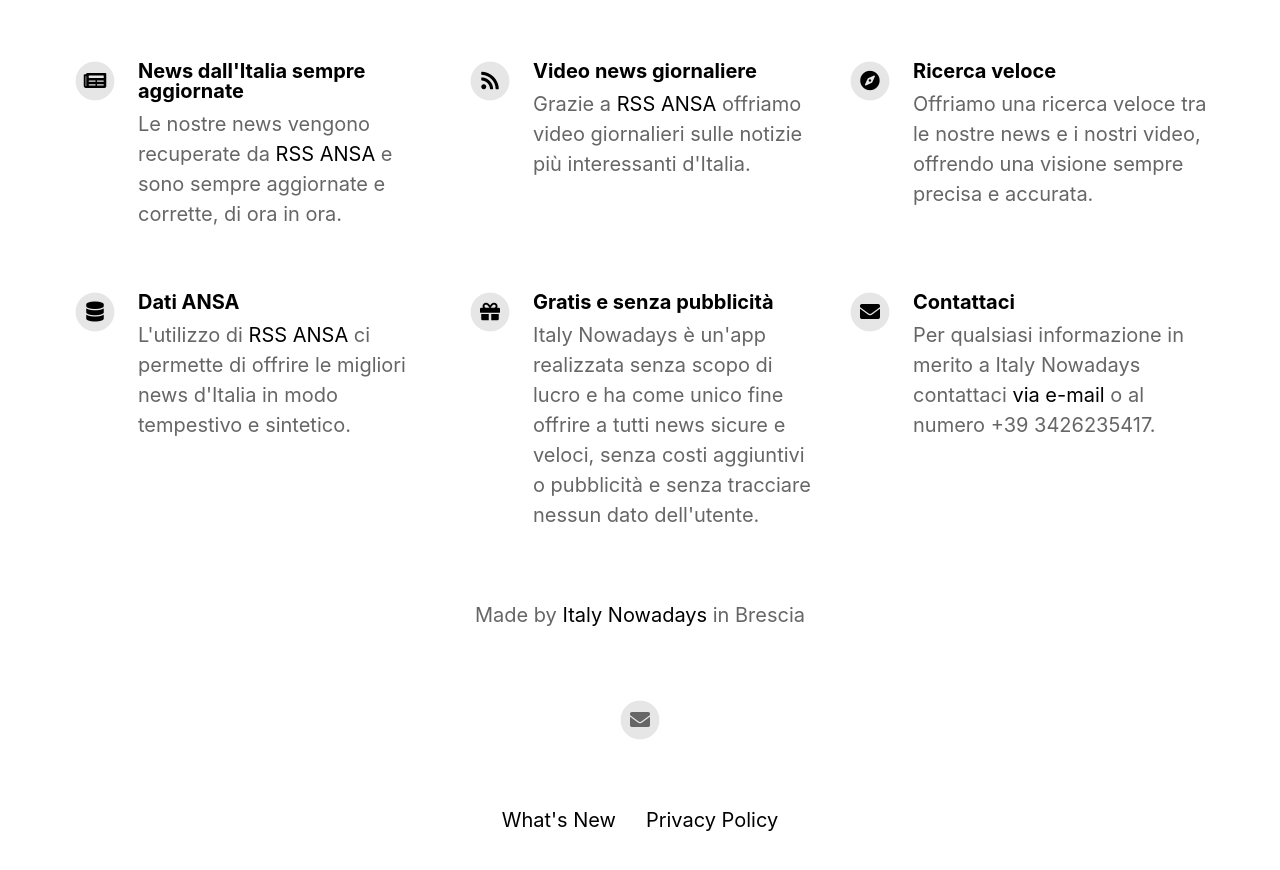
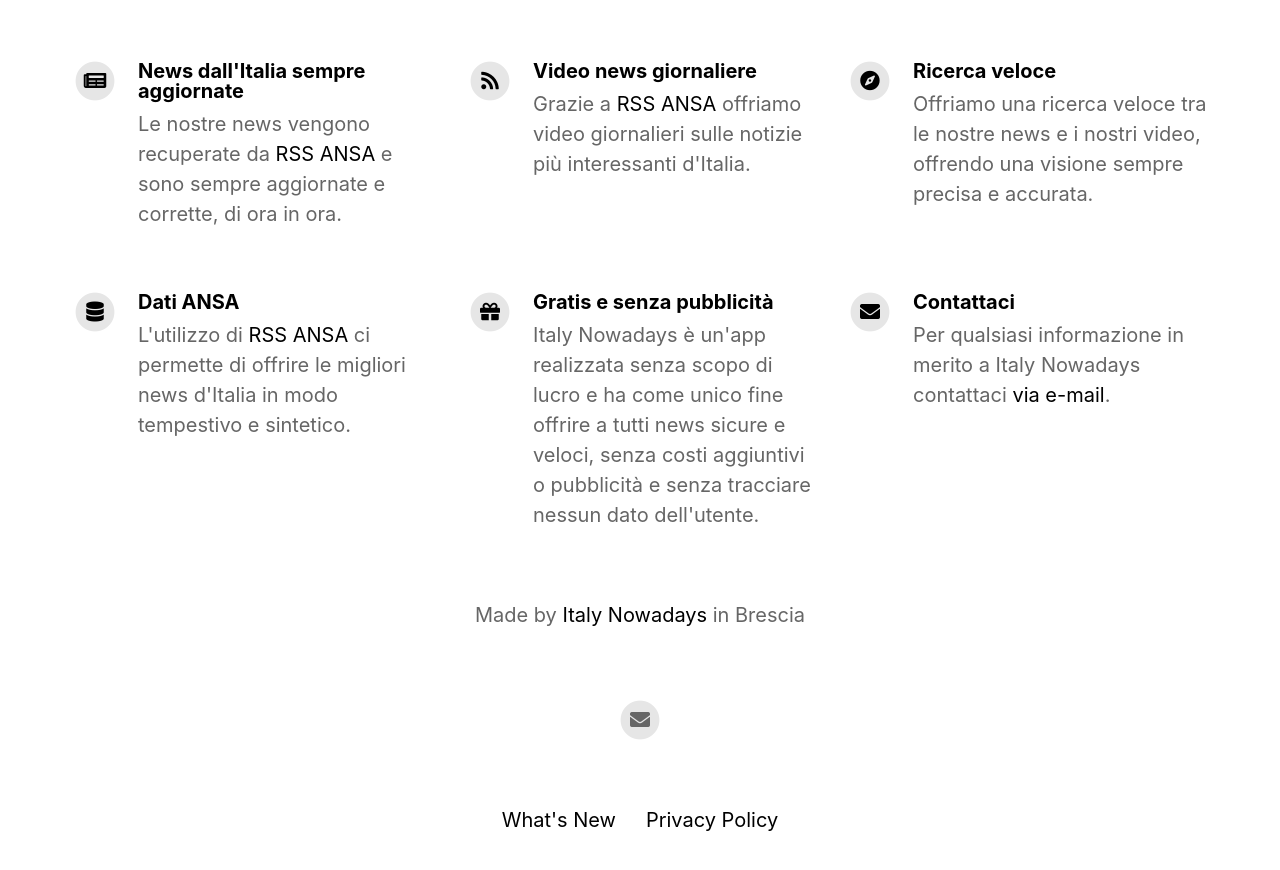
Before and after one commit to dariopellegrini/italynowadays, a Jekyll site: the page built from index.html, in a window 1280 px wide and 900 px high, scrolled down 1023 px. Shown: the top 870 px of the window. Built offline with Jekyll 4.4.1, drawn with Linux system fonts in a browser that asks for light colours; nearby versions of some CDN libraries.

Commit message:
Update _config.yml

```diff
--- a/_config.yml
+++ b/_config.yml
@@ -56,7 +56,7 @@ features                                  :
     fontawesome_icon_name                 : gift
 
   - title                                 : Contattaci
-    description                           : Per qualsiasi informazione in merito a Italy Nowadays contattaci <a href="mailto:italynowadays@gmail.com">via e-mail</a> o al numero +39 3426235417.
+    description                           : Per qualsiasi informazione in merito a Italy Nowadays contattaci <a href="mailto:italynowadays@gmail.com">via e-mail</a>.
     fontawesome_icon_name                 : envelope
 
 
```
